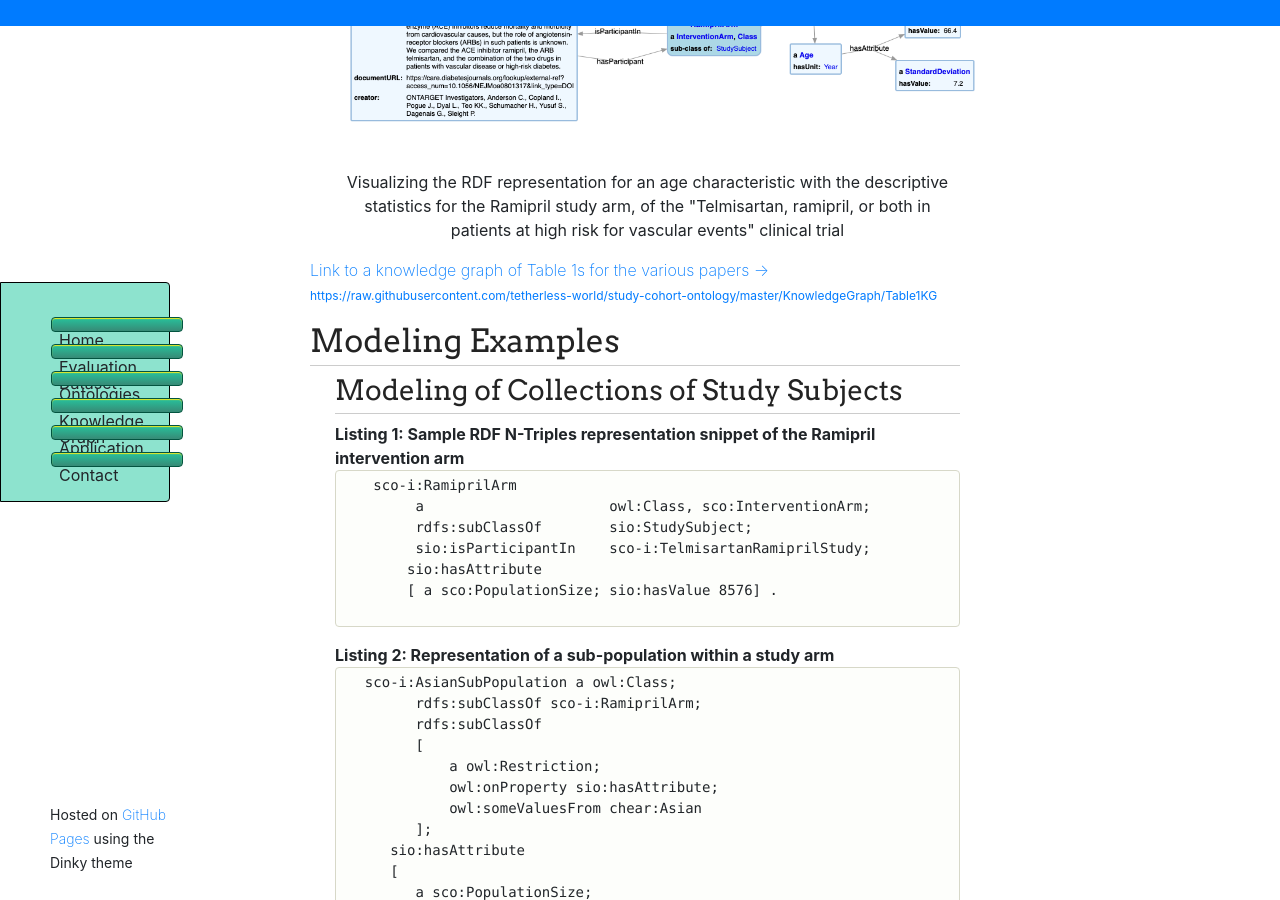
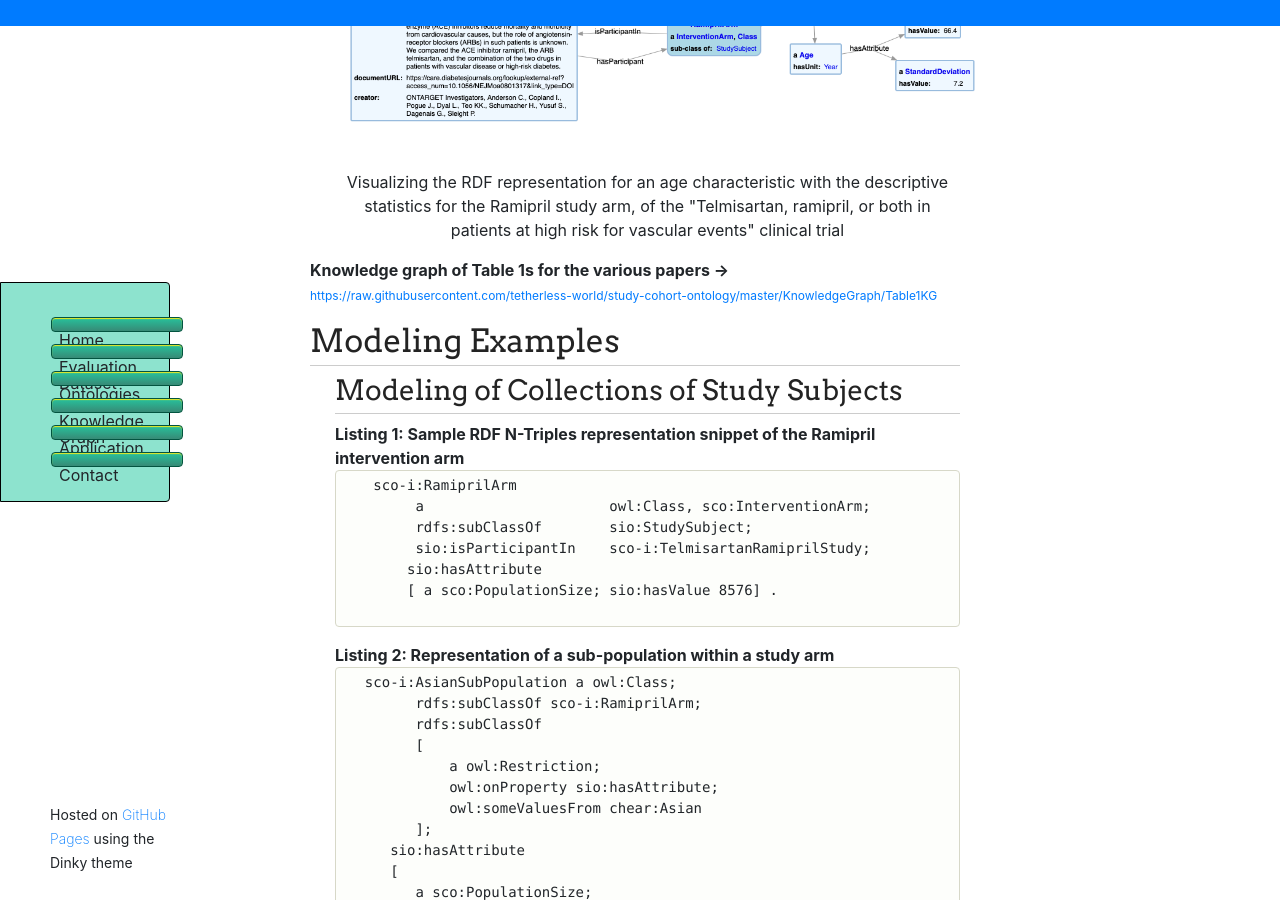
Before and after one commit to tetherless-world/study-cohort-ontology, a Jekyll site: the page built from knowledge-graph.md, in a window 1280 px wide and 900 px high, scrolled down 1112 px. Built offline with Jekyll 4.4.1, drawn with Linux system fonts in a browser that asks for light colours; nearby versions of some CDN libraries; our own code applies the rules of GitHub Pages for plain Markdown files; library files that are not in the unit come from our copies.

Commit message:
Update knowledge-graph.md

```diff
--- a/knowledge-graph.md
+++ b/knowledge-graph.md
@@ -20,7 +20,7 @@ both in patients at high risk for vascular events" [50] cited in the Cardiovascu
   <p style="text-align:center">Visualizing the RDF representation for an age characteristic with the descriptive statistics for the Ramipril study arm, of the "Telmisartan, ramipril, or
 both in patients at high risk for vascular events" clinical trial</p>
  </ul>
-  <p><strong><a href="https://raw.githubusercontent.com/tetherless-world/study-cohort-ontology/master/KnowledgeGraph/Table1KG">Link to a knowledge graph of Table 1s for the various papers -> <small>https://raw.githubusercontent.com/tetherless-world/study-cohort-ontology/master/KnowledgeGraph/Table1KG</small></a></strong> </p>
+  <p><strong>Knowledge graph of Table 1s for the various papers -> <a href="https://raw.githubusercontent.com/tetherless-world/study-cohort-ontology/master/KnowledgeGraph/Table1KG"><small>https://raw.githubusercontent.com/tetherless-world/study-cohort-ontology/master/KnowledgeGraph/Table1KG</small></a></strong> </p>
  </content>
 
 
```
